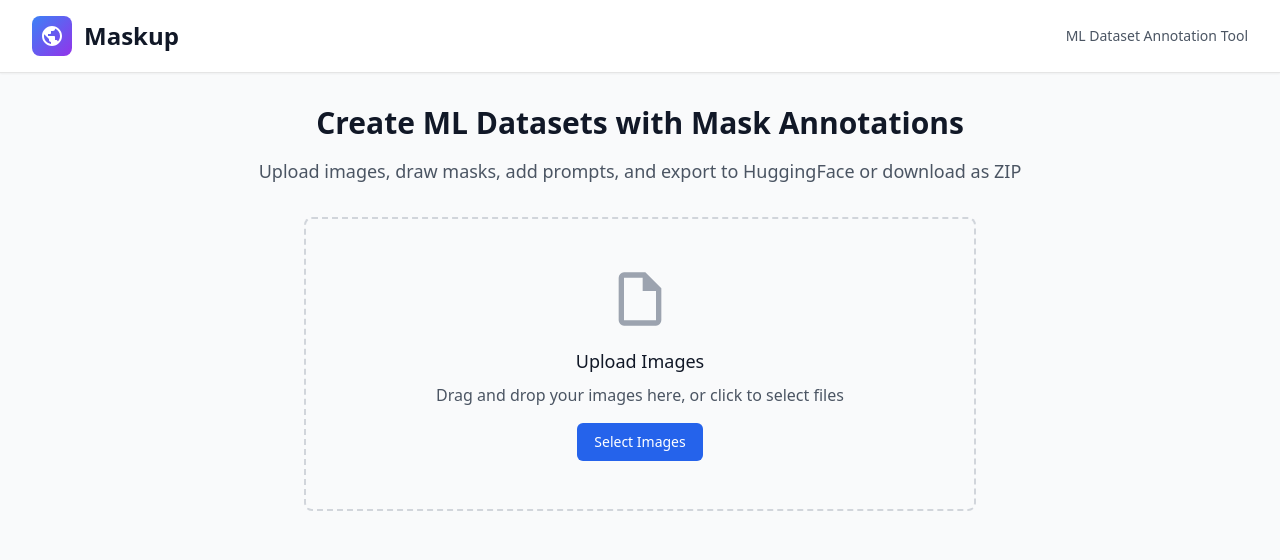
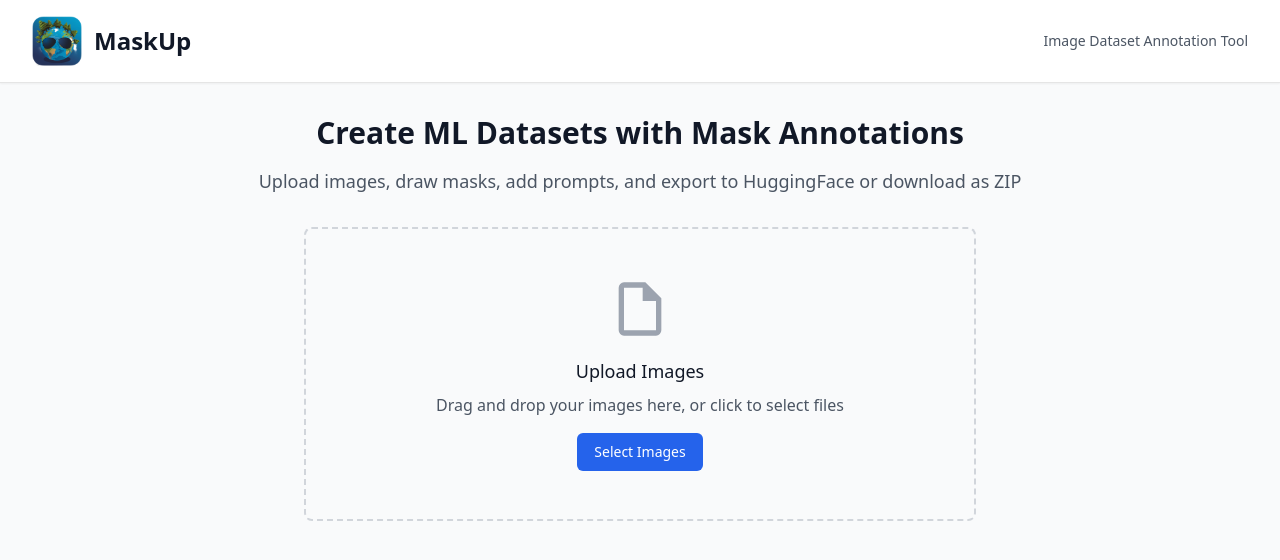
Before and after one commit to geronimi73/maskup, a Next.js app: page / in a window 1280 px wide. Shown: the top 560 px of the page. Built offline with nearby package versions, Linux system fonts and the light colour scheme.

Commit message:
add logo

```diff
--- a/app/layout.jsx
+++ b/app/layout.jsx
@@ -1,6 +1,7 @@
 import "./globals.css"
 
 import { Toaster } from "@/components/ui/toaster"
+import Image from 'next/image';
 
 export const metadata = {
   title: "Maskup - ML Dataset Annotation Tool",
@@ -15,14 +16,22 @@ export default function RootLayout({ children }) {
           <div className="max-w-7xl mx-auto px-4 sm:px-6 lg:px-8">
             <div className="flex justify-between items-center py-4">
               <div className="flex items-center space-x-3">
-                <div className="w-10 h-10 bg-gradient-to-br from-blue-500 to-purple-600 rounded-lg flex items-center justify-center">
+                <div>
+                  <Image
+                    src="/logo.png" // Path to the image in the public folder
+                    // alt="Description of the image" // Alt text for accessibility
+                    width={50} // Desired width in pixels
+                    height={50} // Desired height in pixels
+                  />
+                </div>
+{/*                <div className="w-10 h-10 bg-gradient-to-br from-blue-500 to-purple-600 rounded-lg flex items-center justify-center">
                   <svg viewBox="0 0 24 24" className="w-6 h-6 text-white" fill="currentColor">
                     <path d="M12 2C6.48 2 2 6.48 2 12s4.48 10 10 10 10-4.48 10-10S17.52 2 12 2zm-1 17.93c-3.94-.49-7-3.85-7-7.93 0-.62.08-1.21.21-1.79L9 15v1c0 1.1.9 2 2 2v1.93zm6.9-2.54c-.26-.81-1-1.39-1.9-1.39h-1v-3c0-.55-.45-1-1-1H8v-2h2c.55 0 1-.45 1-1V7h2c1.1 0 2-.9 2-2v-.41c2.93 1.19 5 4.06 5 7.41 0 2.08-.8 3.97-2.1 5.39z" />
                   </svg>
-                </div>
-                <h1 className="text-2xl font-bold text-gray-900">Maskup</h1>
+                </div>*/}
+                <h1 className="text-2xl font-bold text-gray-900">MaskUp</h1>
               </div>
-              <p className="text-sm text-gray-600">ML Dataset Annotation Tool</p>
+              <p className="text-sm text-gray-600">Image Dataset Annotation Tool</p>
             </div>
           </div>
         </header>
```
Also changed, not shown: public/logo.png (added).
